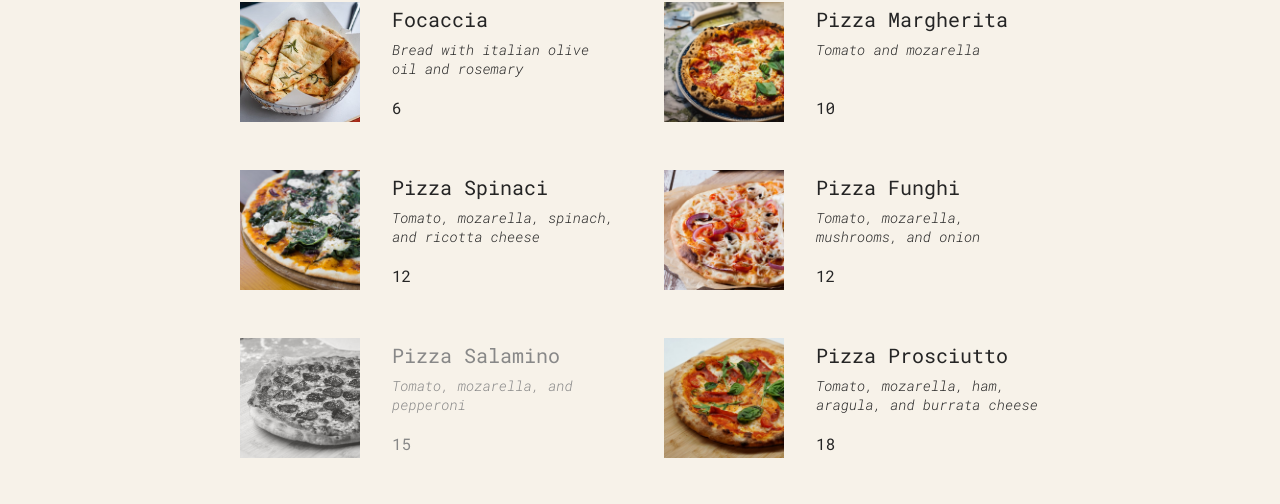
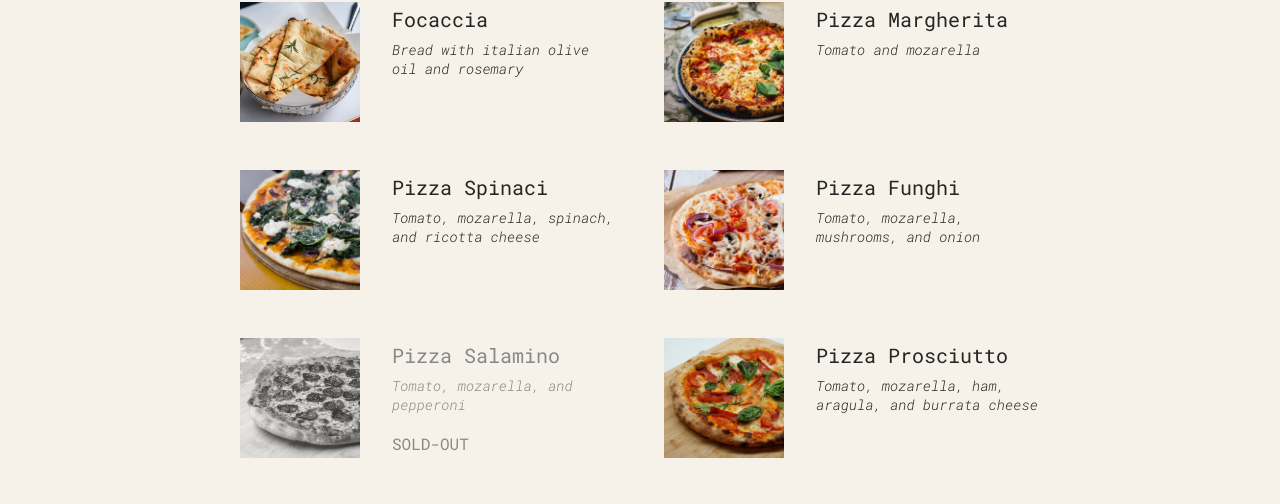
Before and after one commit to rodrigotfdev/ReactPizzaMenu, a React (Vite) app: page / in a window 1280 px wide. Shown: the part 386-890 px from the top of the page. Built offline with nearby package versions, Linux system fonts and the light colour scheme.

Commit message:
Conditional rendering of Pizzas price with ternary operator

```diff
--- a/src/components/PizzasList.jsx
+++ b/src/components/PizzasList.jsx
@@ -19,7 +19,7 @@ function PizzaItem({ pizzaObj }) {
       <div>
         <h3>{pizzaObj.name}</h3>
         <p>{pizzaObj.ingredients}</p>
-        <span>{pizzaObj.price}</span>
+        <span>{pizzaObj.soldOut ? 'SOLD-OUT' : ''}</span>
       </div>
     </li>
   );
```
